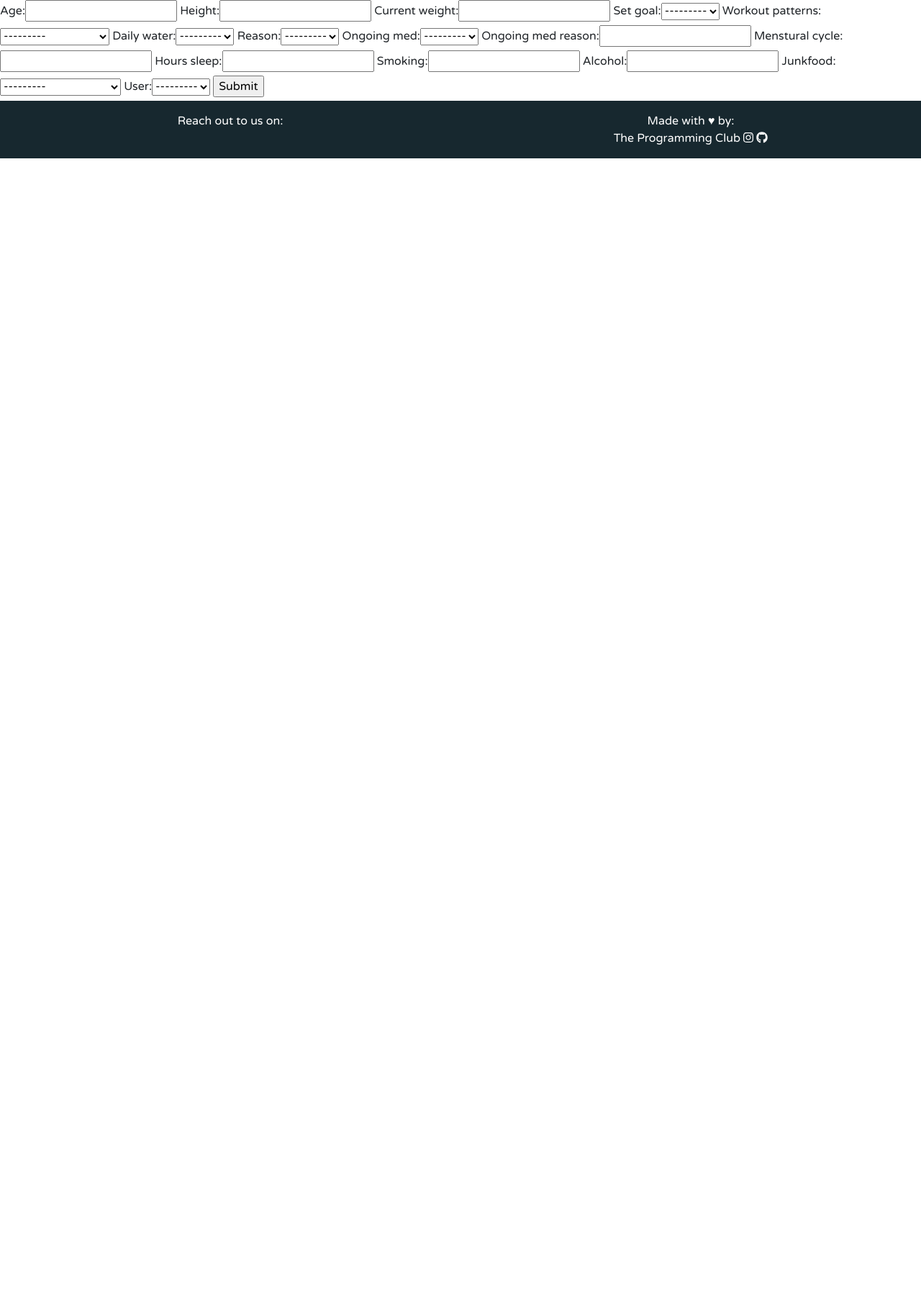
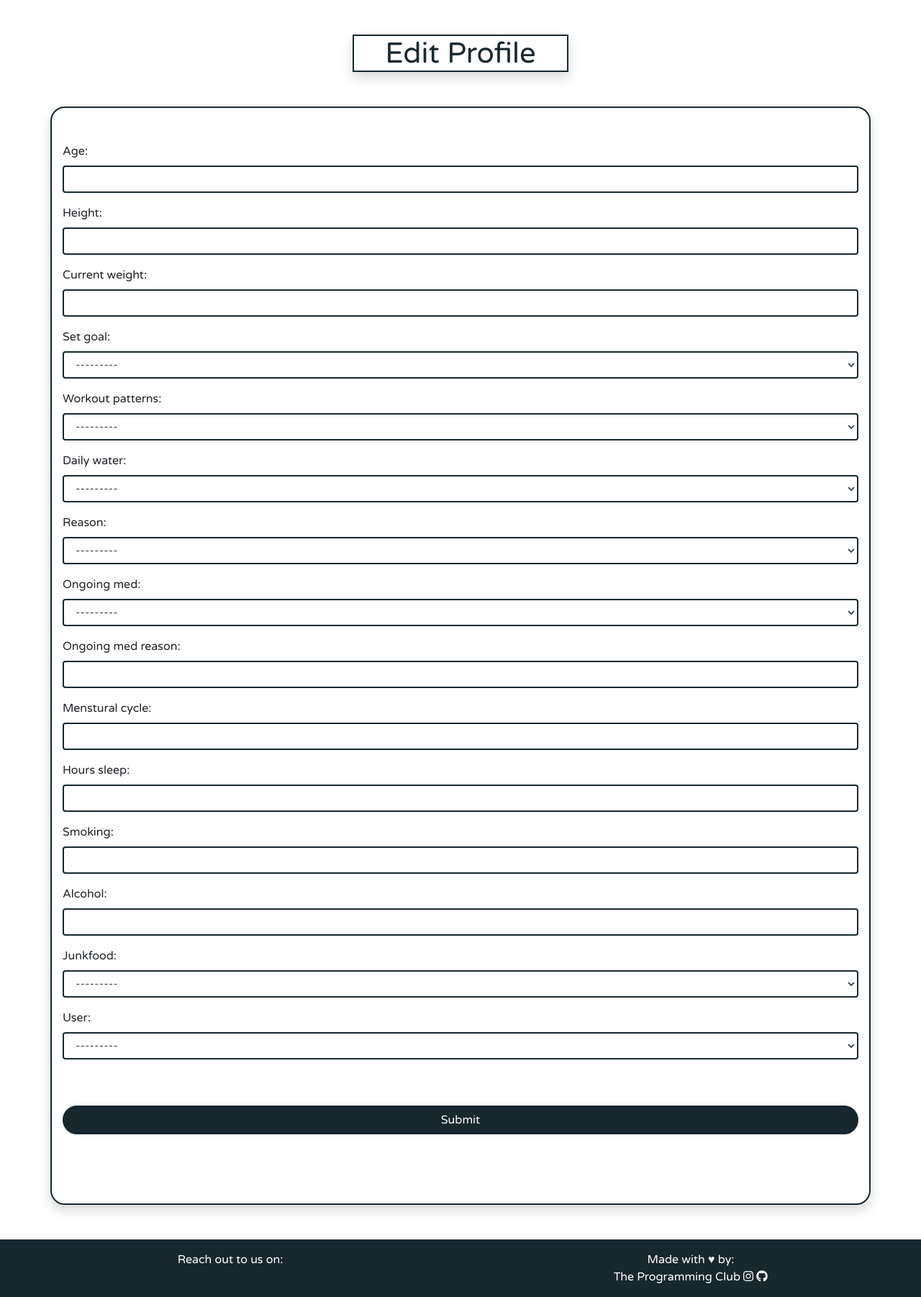
Before and after one commit to Programming-Club-Ahmedabad-University/wellness, a Django app: page /edit_profile/ in a window 1280 px wide. Shown: the part 56-1858 px from the top of the page at 72% size. Before the commit the page ends 276 px from the top, so only its background shows below. Run offline with Django 3.2, Linux system fonts and the light colour scheme; some libraries are stand-ins or nearby versions.

Commit message:
Formatting profile form

```diff
--- a/AhdUni/AhdUni/settings.py
+++ b/AhdUni/AhdUni/settings.py
@@ -39,10 +39,12 @@ INSTALLED_APPS = [
     'django.contrib.messages',
     'django.contrib.staticfiles',
 
+    # third-party app / libraries
+    'multiselectfield',
+
     # our_apps
     'account',
     'home',
-    'multiselectfield',
 ]
 
 MIDDLEWARE = [
--- a/AhdUni/account/static/account/css/auth.css
+++ b/AhdUni/account/static/account/css/auth.css
@@ -90,3 +90,22 @@ input[type=number] {
     background-color: transparent;
     color: white;
 }
+
+/* For edit-profile-page */
+
+.heading {
+    text-align: center;
+    color: #17282f;
+    background-color: white;
+    border: 2px solid #17282f;
+    max-width: 300px;
+}
+
+.edit-profile-box {
+    border: 2px solid #17282f;
+    border-radius: 20px;
+}
+
+.edit-profile-fields {
+    border: 2px solid #17282f;
+}
--- /dev/null
+++ b/AhdUni/account/static/account/js/edit_profile.js
@@ -0,0 +1,16 @@
+document.addEventListener("DOMContentLoaded", () => {
+    document.querySelectorAll('input').forEach( (input) => {
+        if(input.type == 'checkbox') {
+            input.className = "form-check-input edit-profile-fields";
+        }
+        else if(input.type == 'submit') {
+            input.className = 'my-5 auth-button'
+        }
+        else {
+            input.className = "mb-3 form-control edit-profile-fields";
+        }
+    });
+    document.querySelectorAll('select').forEach( (select) => {
+        select.className = "mb-3 form-control edit-profile-fields";
+    });
+});
--- a/AhdUni/account/templates/account/edit_profile.html
+++ b/AhdUni/account/templates/account/edit_profile.html
@@ -4,14 +4,19 @@
 {% block head %}
     <title>Register</title>
     <link rel="stylesheet" href="{% static 'account/css/auth.css'%}">
-    <script src="{% static 'account/js/auth.js'%}"></script>
+    <script src="{% static 'account/js/edit_profile.js'%}"></script>
 {% endblock %}
 
 {% block content %}
-<form action = '' method = 'POST'>
-    {% csrf_token %}
-    {{form}}
-    <input type = "submit" name ='Update'>
-</form>
+
+<h1 class="mx-auto heading mt-5 shadow">Edit Profile</h1>
+<div class="container my-5 py-5 shadow edit-profile-box">
+
+    <form action = '' method = 'POST'>
+        {% csrf_token %}
+        {{form}}
+        <input type = "submit" name ='Update'>
+    </form>
+</div>
 
 {% endblock %}
--- a/AhdUni/account/urls.py
+++ b/AhdUni/account/urls.py
@@ -10,6 +10,6 @@ urlpatterns = [
     path('set_password', PasswordSetterView.as_view(), name='set_password'),
     path('set_password/<enrollment_number64>/<token>', PasswordSetterView.as_view(), name='set_password'),
     path('logout', logout_view, name='logout'),
-   path('edit_profile/', views.edit_profile ,name='edit_profile'),
+    path('edit_profile/', views.edit_profile ,name='edit_profile'),
 
 ]
```
